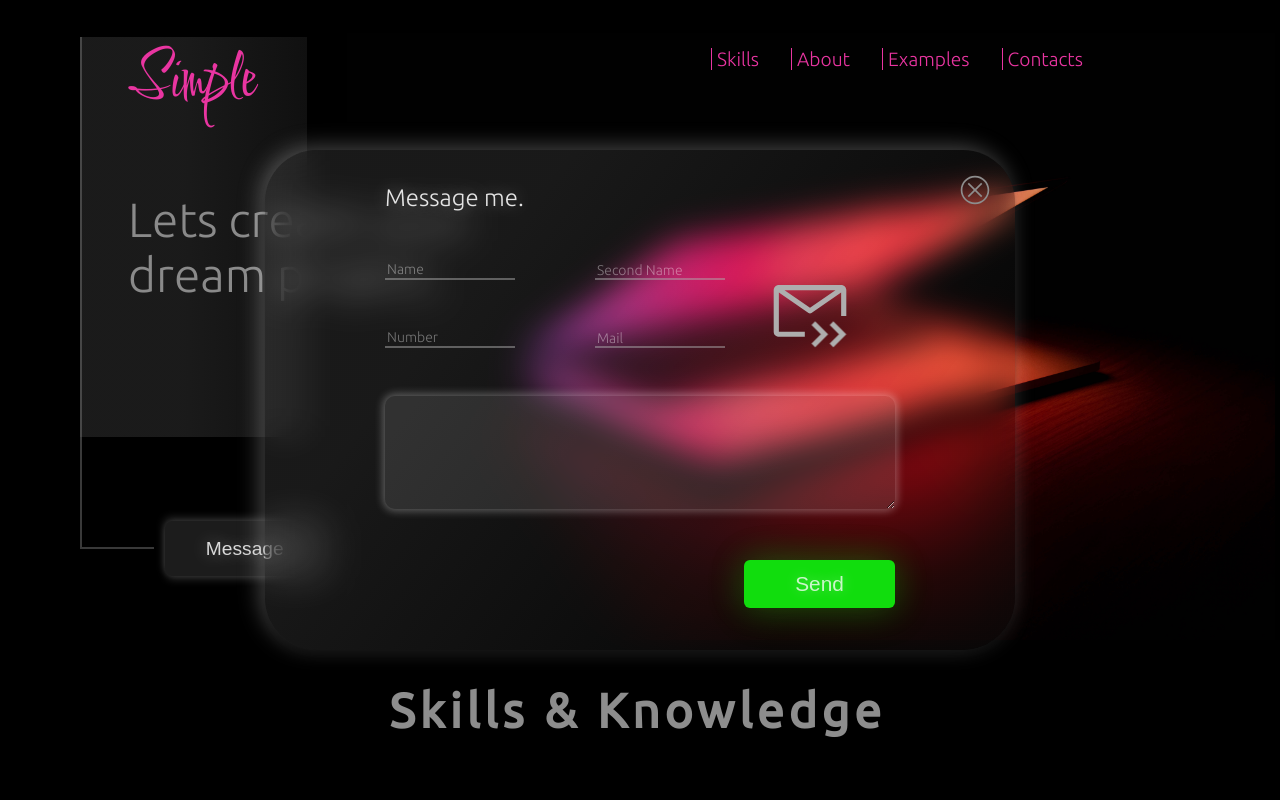
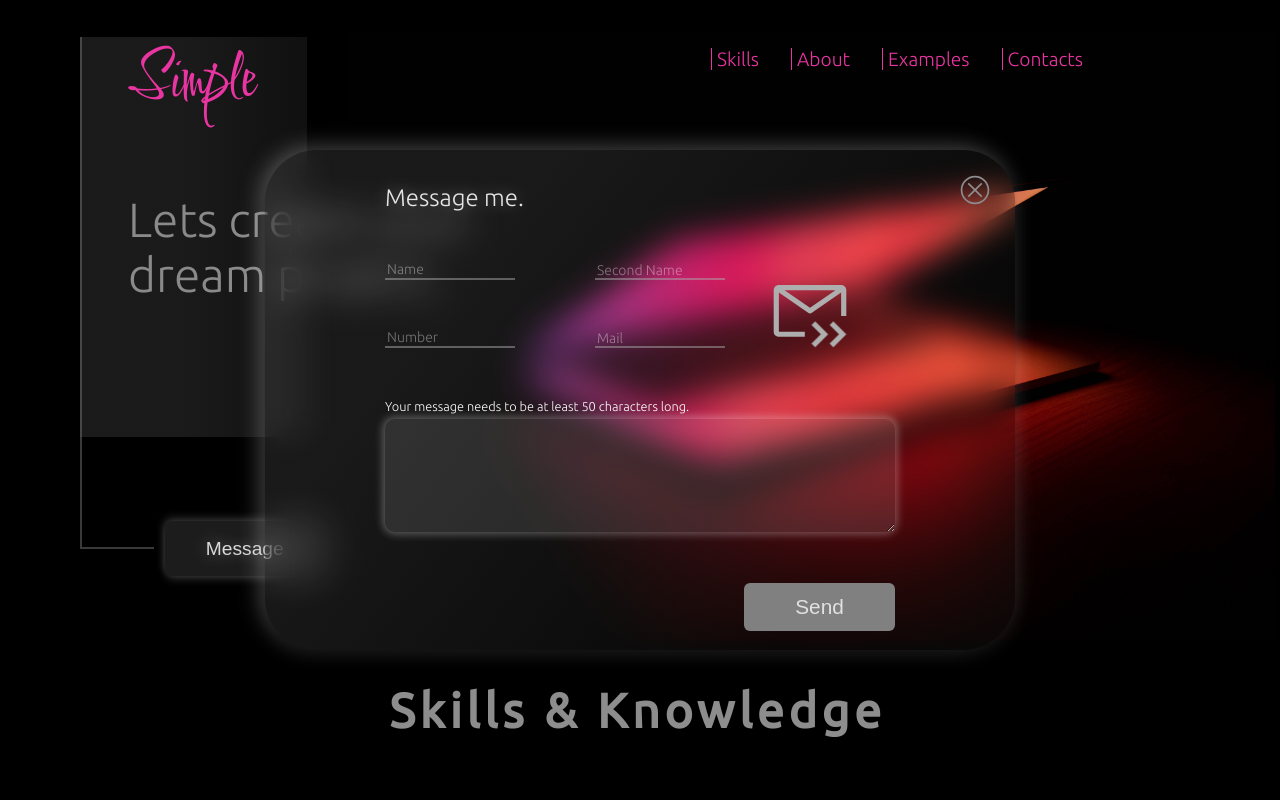
Before and after one commit to Simple7575/my-website, a React (Create React App) app: page / in a window 1280 px wide. Both pictures are taken after a click on the button "Message". Shown: the top 800 px of the page. Built offline with nearby package versions, Linux system fonts and the light colour scheme.

Commit message:
validation and errors display for form added

```diff
--- a/package.json
+++ b/package.json
@@ -14,7 +14,8 @@
         "react-scripts": "5.0.0",
         "sass": "^1.49.7",
         "vanilla-tilt": "^1.7.2",
-        "web-vitals": "^2.1.4"
+        "web-vitals": "^2.1.4",
+        "yup": "^0.32.11"
     },
     "scripts": {
         "start": "react-scripts start",
--- a/src/components/Form.js
+++ b/src/components/Form.js
@@ -1,9 +1,11 @@
 import styles from "../style/form.module.scss";
+import * as Yup from "yup";
 import { useFormik } from "formik";
-import { useState } from "react";
+import { useEffect, useState } from "react";
 
 export default function Form({ formState, setFormState }) {
     const [successMsgState, setSuccessMsgState] = useState(true);
+    const [isButtonDisabled, setIsButtonDisabled] = useState(true);
 
     const encode = (data) => {
         return Object.keys(data)
@@ -21,6 +23,17 @@ export default function Form({ formState, setFormState }) {
         document.body.classList.remove("fixed");
         setTimeout(() => setFormState(true), 300);
     };
+
+    const validationSchema = Yup.object().shape({
+        name: Yup.string().min(2, "Too Short!").max(50, "Too Long!").required("*Required"),
+        secondname: Yup.string().min(2, "Too Short!").max(50, "Too Long!").required("*Required"),
+        email: Yup.string().email("Invalid email").required("*Required"),
+        number: Yup.number().required("*Required").typeError("Must be a number."),
+        "message-text": Yup.string()
+            .min(50, "Please provide at least 50 characters")
+            .max(1000, "Message is to long")
+            .required("*Required"),
+    });
 
     const formik = useFormik({
         initialValues: {
@@ -44,10 +57,15 @@ export default function Form({ formState, setFormState }) {
                 })
                 .catch((error) => alert(error));
         },
+        validationSchema,
     });
 
     const isInputFull = (inputName) => {
         return formik.values[inputName].length > 0 ? "full" : "";
+    };
+
+    const isTouched = (inputName) => {
+        return formik.touched[inputName] || false;
     };
 
     return (
@@ -100,7 +118,7 @@ export default function Form({ formState, setFormState }) {
                         data-netlify="true"
                     >
                         <input type="hidden" name="form-name" value="Message" />
-                        <div className={styles.form__name}>
+                        <div className={`${styles.form__name} ${styles.inputs__wrappers}`}>
                             <label htmlFor="name">
                                 <input
                                     className={styles[isInputFull("name")]}
@@ -109,12 +127,15 @@ export default function Form({ formState, setFormState }) {
                                     name="name"
                                     value={formik.values.name}
                                     onChange={formik.handleChange}
-                                    required
+                                    onBlur={formik.handleBlur}
                                 />
                                 <span className={styles.placeholder}>Name</span>
                             </label>
+                            {isTouched("name") && formik.errors.name ? (
+                                <span className={styles.erorr__messsage}>{formik.errors.name}</span>
+                            ) : null}
                         </div>
-                        <div className={styles.form__secondname}>
+                        <div className={`${styles.form__secondname} ${styles.inputs__wrappers}`}>
                             <label htmlFor="secondname">
                                 <input
                                     className={styles[isInputFull("secondname")]}
@@ -123,13 +144,17 @@ export default function Form({ formState, setFormState }) {
                                     name="secondname"
                                     value={formik.values.secondname}
                                     onChange={formik.handleChange}
-                                    required
+                                    onBlur={formik.handleBlur}
                                 />
-
                                 <span className={styles.placeholder}>Second Name</span>
                             </label>
+                            {isTouched("secondname") && formik.errors.secondname ? (
+                                <span className={styles.erorr__messsage}>
+                                    {formik.errors.secondname}
+                                </span>
+                            ) : null}
                         </div>
-                        <div className={styles.form__number}>
+                        <div className={`${styles.form__number} ${styles.inputs__wrappers}`}>
                             <label htmlFor="number">
                                 <input
                                     className={styles[isInputFull("number")]}
@@ -138,11 +163,18 @@ export default function Form({ formState, setFormState }) {
                                     name="number"
                                     value={formik.values.number}
                                     onChange={formik.handleChange}
+                                    onBlur={formik.handleBlur}
+                                    required
                                 />
                                 <span className={styles.placeholder}>Number</span>
                             </label>
+                            {isTouched("number") && formik.errors.number ? (
+                                <span className={styles.erorr__messsage}>
+                                    {formik.errors.number}
+                                </span>
+                            ) : null}
                         </div>
-                        <div className={styles.form__email}>
+                        <div className={`${styles.form__email} ${styles.inputs__wrappers}`}>
                             <label htmlFor="email">
                                 <input
                                     className={styles[isInputFull("email")]}
@@ -151,13 +183,20 @@ export default function Form({ formState, setFormState }) {
                                     name="email"
                                     value={formik.values.email}
                                     onChange={formik.handleChange}
-                                    required
+                                    onBlur={formik.handleBlur}
                                 />
                                 <span className={styles.placeholder}>Mail</span>
                             </label>
+                            {isTouched("email") && formik.errors.email ? (
+                                <span className={styles.erorr__messsage}>
+                                    {formik.errors.email}
+                                </span>
+                            ) : null}
                         </div>
-                        <div className={styles.form__text}>
-                            <label htmlFor="message-text"></label>
+                        <div className={`${styles.form__text} ${styles.inputs__wrappers}`}>
+                            <label htmlFor="message-text">
+                                Your message needs to be at least 50 characters long.
+                            </label>
                             <textarea
                                 name="message-text"
                                 id="message-text"
@@ -165,11 +204,18 @@ export default function Form({ formState, setFormState }) {
                                 rows="7"
                                 value={formik.values["message-text"]}
                                 onChange={formik.handleChange}
-                                required
+                                onBlur={formik.handleBlur}
                             ></textarea>
+                            {isTouched("message-text") && formik.errors["message-text"] ? (
+                                <span className={styles.erorr__messsage}>
+                                    {formik.errors["message-text"]}
+                                </span>
+                            ) : null}
                         </div>
                         <div className={styles.form__button}>
-                            <button type="submit">Send</button>
+                            <button type="submit" disabled={!(formik.isValid && formik.dirty)}>
+                                Send
+                            </button>
                         </div>
                         <div className={styles.form__icon}>
                             <svg
--- a/src/style/form.module.scss
+++ b/src/style/form.module.scss
@@ -163,6 +163,25 @@
                     grid-template-columns: repeat(2, 1fr);
                 }
 
+                .inputs__wrappers {
+                    position: relative;
+
+                    .erorr__messsage {
+                        position: absolute;
+                        color: red;
+                        left: 0;
+                        bottom: -1.3rem;
+                        font-size: 0.8rem;
+                    }
+                }
+
+                .inputs__wrappers:nth-child(3),
+                .inputs__wrappers:nth-child(5) {
+                    .erorr__messsage {
+                        left: 2.5rem;
+                    }
+                }
+
                 .form__secondname,
                 .form__email {
                     display: flex;
@@ -269,7 +288,12 @@
                         grid-column: 1 / 3;
                     }
 
+                    label {
+                        font-size: 0.8rem;
+                    }
+
                     textarea {
+                        margin-top: 0.3rem;
                         width: 100%;
                         border: none;
                         background: rgba(196, 196, 196, 0.14);
@@ -311,6 +335,13 @@
                         &:hover {
                             background: #1abcfe;
                         }
+
+                        &:disabled {
+                            cursor: not-allowed;
+                            background-color: grey;
+                            text-shadow: none;
+                            box-shadow: none;
+                        }
                     }
                 }
             }
```
Also changed, not shown: src/App.js (+30 -0 lines), src/components/Skills.js (+5 -5 lines), 1 other file (tests, documents, lock files or other folders).
